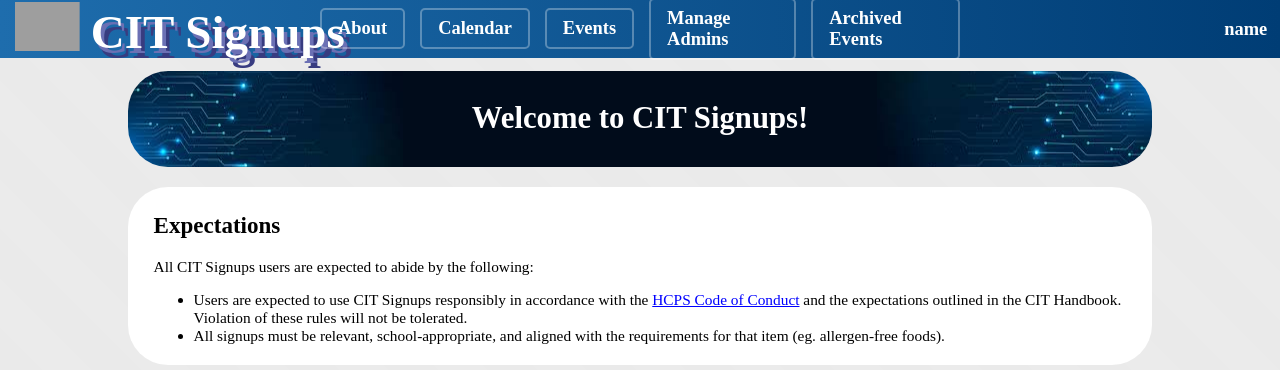
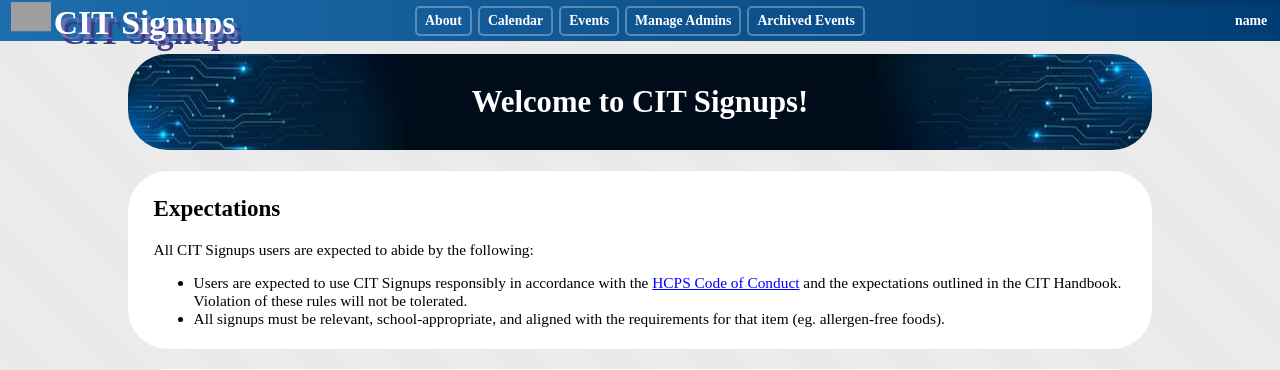
Before and after one commit to citdrhs/drsu, a Flask app: page /about in a window 1280 px wide. Shown: the top 370 px of the page. Run offline with Flask 3, Linux system fonts and the light colour scheme; the visitor is signed in with stand-in values (Sample User, id 1); some libraries are stand-ins or nearby versions; grey boxes are pictures that could not be loaded.

Commit message:
Add files via upload

```diff
--- a/DRSU Sign-Ups Application/app.py
+++ b/DRSU Sign-Ups Application/app.py
@@ -585,8 +585,8 @@ def create_app():
             print(table_id)
             print(data)
 
-            signup_dict[category] = data
-            max_entries_dict[category] = max_entries
+            signup_dict[table_id] = data
+            max_entries_dict[table_id] = max_entries
 
         #Print statement for TESTING
         print(signup_dict)
--- a/DRSU Sign-Ups Application/static/style.css
+++ b/DRSU Sign-Ups Application/static/style.css
@@ -60,6 +60,7 @@ body{
     border: 2px solid rgba(255, 255, 255, 0.3);
     border-radius: 5px;
     transition: background-color 0.3s ease;
+    white-space: nowrap;
 }
 
 .headerItem:hover {
@@ -687,6 +688,57 @@ section a {
     }
 }
 
+/* ===== RESPONSIVE DESIGN FOR MEDIUM LAPTOP SCREENS (ThinkPads, etc.) ===== */
+
+@media (max-width: 1600px) {
+    .headerItem {
+        font-size: 100%;
+        padding: 6px 10px;
+    }
+
+    #navLinks {
+        gap: 8px;
+    }
+
+    #homePage {
+        width: 22%;
+    }
+
+    #CITSignups {
+        font-size: 2.8vw;
+    }
+
+    #CITLogo {
+        width: 16%;
+        height: 18%;
+    }
+}
+
+@media (max-width: 1366px) {
+    .headerItem {
+        font-size: 90%;
+        padding: 5px 8px;
+    }
+
+    #navLinks {
+        gap: 6px;
+    }
+
+    #homePage {
+        width: 20%;
+    }
+
+    #CITSignups {
+        font-size: 2.5vw;
+        left: 3%;
+    }
+
+    #CITLogo {
+        width: 15%;
+        height: 16%;
+    }
+}
+
 /* ===== RESPONSIVE DESIGN FOR MOBILE AND TABLET SCREENS ===== */
 
 @media (max-width: 768px) {
```
Also changed, not shown: DRSU Sign-Ups Application/debug_signups.py (added, +54 -0 lines), DRSU Sign-Ups Application/templates/signup_base.html (+17 -17 lines).
